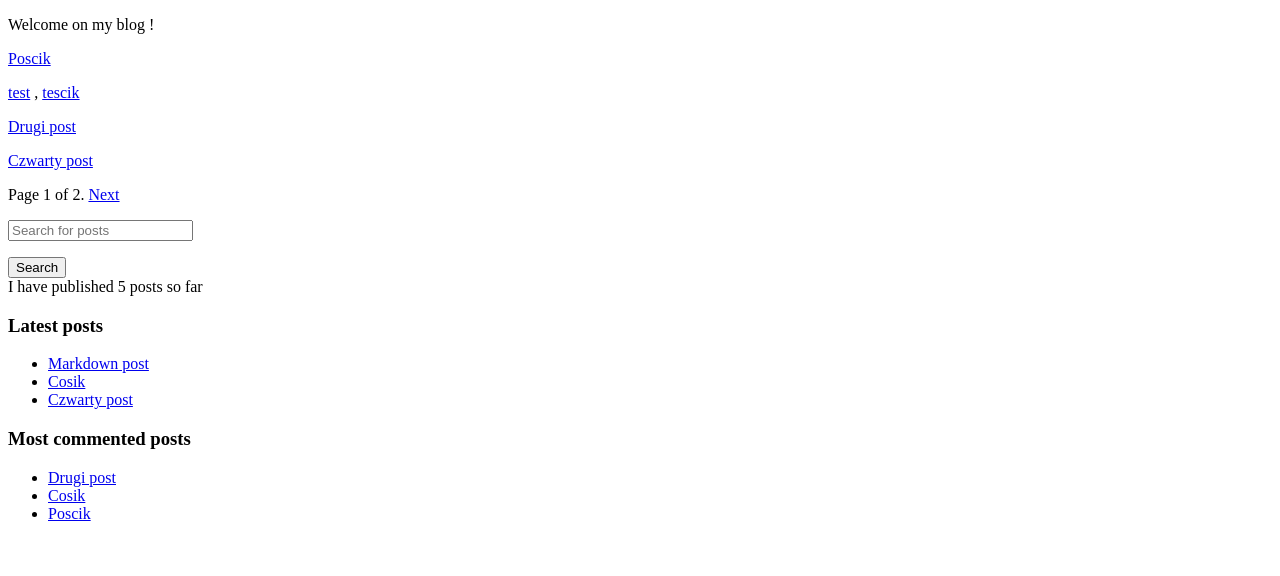
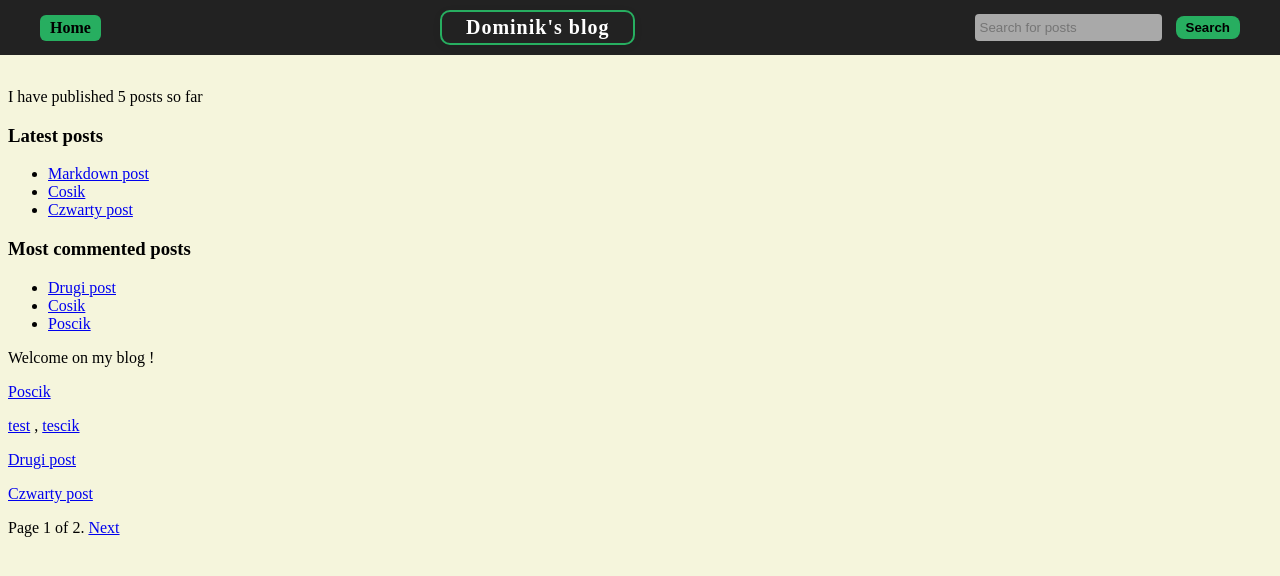
Before and after one commit to JaroDomcio/django-blog, a Django app: page / in a window 1280 px wide. Shown: the top 576 px of the page. Run offline with Django 5.2, Linux system fonts and the light colour scheme; data comes from the database, SQL or seed files in the repository; parts of the project's set-up code (start-up, migrations or seed data) failed here and were passed over.

Commit message:
add navbar frontend

```diff
--- a/djangoblog/settings.py
+++ b/djangoblog/settings.py
@@ -132,6 +132,7 @@ USE_TZ = True
 # https://docs.djangoproject.com/en/5.1/howto/static-files/
 
 STATIC_URL = 'static/'
+STATICFILES_DIRS = [BASE_DIR / 'static']
 
 # Default primary key field type
 # https://docs.djangoproject.com/en/5.1/ref/settings/#default-auto-field
--- /dev/null
+++ b/static/navbar.css
@@ -0,0 +1,73 @@
+.navbar {
+    display: flex;                   /* Ustawia układ elastyczny (flexbox), elementy będą w jednej linii */
+    justify-content: space-between;   /* Rozsuwa elementy na boki – pierwszy do lewej, ostatni do prawej */
+    align-items: center;              /* Wyrównuje elementy w pionie do środka kontenera */
+    background-color: #222 ;           /* Ustawia kolor tła na ciemnoszary (prawie czarny) */
+    padding: 10px 40px;               /* powiększa 10px -wysokość 40px-szerokość  */
+    position: fixed;       /* Przykleja navbar do górnej krawędzi */
+    top: 0;                /* 0 pikseli od góry */
+    left: 0;               /* 0 pikseli od lewej */
+    right: 0;
+}
+
+
+
+body {
+    padding-top: 80px;     /* Odstęp od góry, żeby treść nie schodziła pod navbar */
+    background-color: beige;
+}
+
+.search-button{
+    background-color: #27ae60;
+    border: none; /* brak ramki */
+    padding: 4px 10px;
+    border-radius: 8px; /* zaokrąglenie ramki */
+    cursor: pointer; /* rączka przy najechaniu */
+    margin-left: 10px; /*przesunięcie od lewej*/
+    font-weight: bold; /*pogrubienie czcionki */
+    transition: transform 0.15s, background-color 0.15s; /* dodaje płynności przy transformacji */
+}
+
+.search-button:hover{
+    background-color: #219150;
+    transform: translateY(-3px);
+}
+
+.home-button a{
+    display: inline-block; /* manipuluje sposobem wyświetlania */
+    color: black;
+    background-color: #27ae60;
+    border-radius: 6px;
+    font-weight: bold;
+    text-decoration: none; /*usuwa linie*/
+    padding: 4px 10px;
+    transition: transform 0.15s, background-color 0.15s;
+}
+
+.home-button a:hover{
+    transform: translateY(-3px);
+    background-color: #219150;
+}
+
+.navbar-title {
+    color: #fff;
+    font-size: 20px;
+    font-weight: bold;
+    letter-spacing: 1px;
+    padding: 4px 24px;
+    border: 2px solid #27ae60;
+    border-radius: 10px;
+    background: none;
+    box-shadow: 0 2px 8px rgba(0,0,0,0.07);
+    transition: border-color 0.2s;
+}
+.navbar-title:hover {
+    border-color: #219150;
+}
+
+.navbar input[type="text"]{
+    padding: 6px 5px;
+    border: none;
+    border-radius: 4px;
+    background-color: darkgrey;
+}
--- a/templates/navbar.html
+++ b/templates/navbar.html
@@ -1,19 +1,25 @@
 
 {% load blog_tags %}
+{% load static %}
+
 <!DOCTYPE html>
 <html lang="en">
 
 <head>
+    <link rel="stylesheet" href="{% static 'navbar.css' %}">
     {% block head %} {% endblock %}
 </head>
 <body>
-<div>
-    {% block content %} {% endblock %}
+    <div class="navbar">
+        <div class="home-button">
+            <a href="{% url 'post_list' %}">Home</a>
         </div>
-<div>
+
+        <span class="navbar-title">Dominik's blog</span>
+
         <form method = "GET" action="{% url 'post_search'%}">
-        {{ global_search_form.as_p }}
-        <input type="submit" value="Search">
+            {{ global_search_form.query }}
+            <input type="submit" value="Search" class="search-button">
         </form>
     </div>
     <div>
@@ -23,5 +29,8 @@
         <h3>Most commented posts</h3>
         {% show_most_commented_posts 3 %}
     </div>
+    <div>
+        {% block content %} {% endblock %}
+    </div>
 </body>
 </html>
```
Lines whose indentation alone changed are shown as unchanged.
